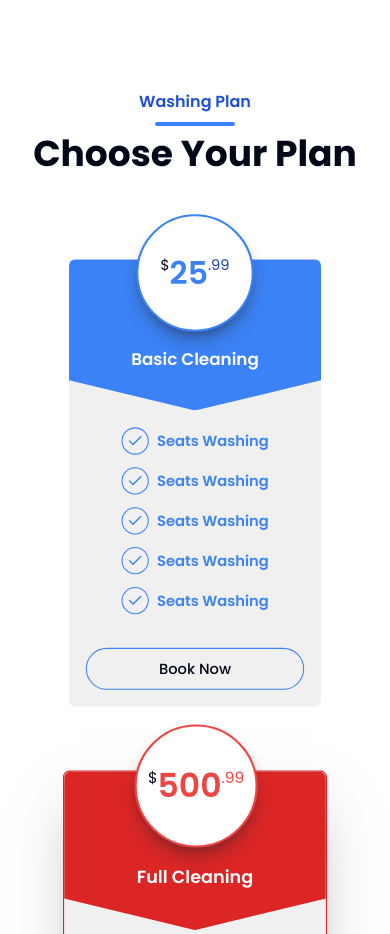
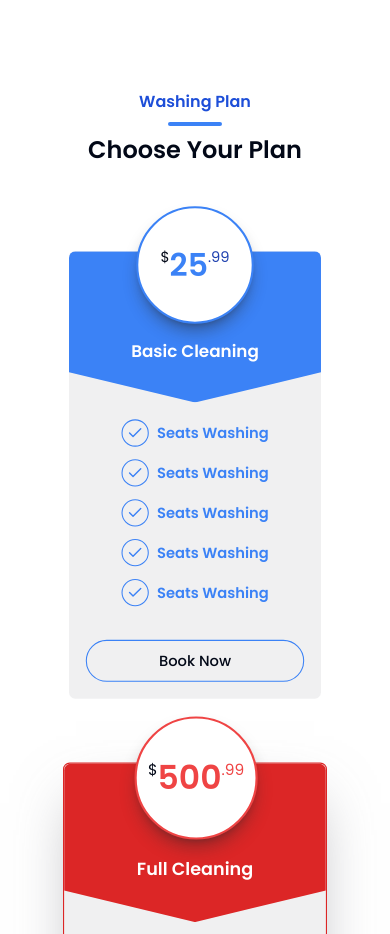
Before and after one commit to yuransimao/Carwash-website, a React (Vite) app: page / in a window 390 px wide. Shown: the part 2380-3314 px from the top of the page. Built offline with nearby package versions, Linux system fonts and the light colour scheme.

Commit message:
chore:adding Layout

```diff
--- a/src/components/index.js
+++ b/src/components/index.js
@@ -8,3 +8,4 @@ export * from "./ui/footer"
 export * from "./ui/input"
 export * from "./ui/separator"
 export * from './ui/price'
+export * from "./ui/layout"
--- a/src/components/ui/header.jsx
+++ b/src/components/ui/header.jsx
@@ -1,13 +1,12 @@
 import React,{useState, useEffect} from 'react'
-import { NavLink,useLocation } from 'react-router-dom'
+import { NavLink} from 'react-router-dom'
 import { MenuResponsive } from './menuResponsive'
 import { Button } from '../';
 
-function Header() {
+function Header({FixedMenu}) {
 
     const [MenuResponViseble, setMenuResponViseble] = useState(false);
-    const [FixedMenu, setFixedMenu] = useState(false)
-    const Location = useLocation()
+
     const PageActive = ({ isActive }) => (isActive ? `relative after:absolute after:left-0 after:bottom-[-0.8rem] after:w-full after:h-1 after:bg-blue-300 after:rounded-full` : ` relative after:transition-all after:duration-300 after:ease-in-out after:absolute after:left-0 after:bottom-[-0.8rem] after:w-0 after:h-1 hover:after:bg-blue-300 hover:after:w-full  after:rounded-full`)
 
     useEffect(() => {
@@ -16,40 +15,12 @@ function Header() {
 
         })
 
-        window.addEventListener("scroll", function(){
-
-            const position = this.innerHeight < this.scrollY
-
-            position  ? setFixedMenu(true) : setFixedMenu(false)
+        },[])
 
 
-           }
-            )
-        },[])
-
-        console.log(Location.pathname === "/")
   return (
     <React.Fragment>
 
-       {Location.pathname === "/" ? FixedMenu &&( <div className='flex top-0 justify-between fixed left-0 right-0 w-full z-50 bg-white items-center py-4 px-2 lg:px-8 md:px-8 shadow-md'>
-            <div>
-                <h2>Logo</h2>
-            </div>
-            <div className='flex gap-2 items-center'>
-               <ul className='hidden lg:flex md:flex  gap-6 relative'>
-                <li> <NavLink to='/'  className={PageActive}><h2>Home</h2></NavLink></li>
-                <li> <NavLink to='/service' className={PageActive}><h2>Services</h2></NavLink></li>
-                <li> <NavLink to='/about' className={PageActive}><h2>About</h2></NavLink></li>
-                <li> <NavLink to='/contact' className={PageActive}><h2>Contact</h2></NavLink></li>
-               </ul>
-
-               <div className='flex lg:hidden md:hidden'>
-               <MenuResponsive/>
-               </div>
-
-            </div>
-        </div>
-       ):(
         <div className={`flex top-0 justify-between ${FixedMenu && 'fixed'} left-0 right-0 w-full z-50 bg-white items-center py-4 px-2 lg:px-8 md:px-8 shadow-md`}>
             <div>
                 <h2>Logo</h2>
@@ -68,7 +39,7 @@ function Header() {
 
             </div>
         </div>
-       )}
+
     </React.Fragment>
   )
 }
--- /dev/null
+++ b/src/components/ui/layout.jsx
@@ -0,0 +1,34 @@
+import React, {useState, useEffect} from 'react'
+import { useLocation } from 'react-router-dom'
+import { Header,Footer } from '../'
+function Layout({children}) {
+    const [FixedMenu, setFixedMenu] = useState(false)
+    const Location = useLocation()
+
+    const PageHomeMenu =Location.pathname === "/"
+    useEffect (() => {
+
+        window.addEventListener("scroll", function(){
+
+            const position = this.innerHeight < this.scrollY
+
+            position  ? setFixedMenu(true) : setFixedMenu(false)
+
+
+           }
+            )
+    }, [])
+  return (
+    <React.Fragment>
+        <div>
+            {PageHomeMenu ? FixedMenu && <Header FixedMenu={FixedMenu}/> : <Header FixedMenu={FixedMenu}/>}
+            <div className='h-sdv'>
+            {children}
+            </div>
+            <Footer/>
+        </div>
+    </React.Fragment>
+  )
+}
+
+export {Layout}
--- a/src/pages/home/components/section1.jsx
+++ b/src/pages/home/components/section1.jsx
@@ -95,7 +95,7 @@ function Section1() {
         <div className='mb-24 text-center flex flex-col justify-center items-center gap-2'>
           <h3 className='text-blue-700 font-semibold '>Washing Plan</h3>
           <Separator className="w-1/4 h-1 rounded-full bg-blue-500"/>
-          <h2 className='text-4xl font-bold'>Choose Your Plan</h2>
+          <h2 className='text-2xl lg:text-4xl md:text-4xl font-semibold'>Choose Your Plan</h2>
         </div>
         <div className={`grid grid-cols-1 lg:grid-cols-3 md:grid-cols-2 sm:grid-cols-2 gap-y-24 gap-x-8`}>{DataPlan.map( (item, index) => <Price key={index} {...item} index={index +1}/>)}
         </div>
--- a/src/routers/routers.jsx
+++ b/src/routers/routers.jsx
@@ -1,19 +1,19 @@
 import { BrowserRouter, Route, Routes } from "react-router-dom";
 import * as Pages from '@/pages'
 
-import { Header, Footer } from "@/components";
+import { Layout } from "@/components";
 
 function Router (){
     return(
         <BrowserRouter>
-            <Header/>
+           <Layout>
             <Routes>
                 <Route path="/" exact element={<Pages.Home/>}/>
                 <Route path="/service"  element={<Pages.Service/>}/>
                 <Route path="/contact"  element={<Pages.Contact/>}/>
                 <Route path="/about"  element={<Pages.About/>}/>
             </Routes>
-            <Footer/>
+            </Layout>
         </BrowserRouter>
     )
 }
```
